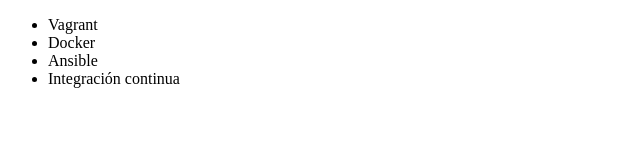
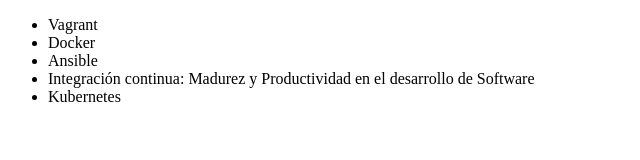
Before and after one commit to MelViP/GitPractice1, a plain HTML site: page index.html in a window 1280 px wide. Shown: the whole page, without its empty margins (0-640 px from the left). Drawn offline with Linux system fonts and the light colour scheme.

Commit message:
agregando datos desde el servidor

```diff
--- a/index.html
+++ b/index.html
@@ -9,7 +9,8 @@
          <li> Vagrant </li>
          <li> Docker </li>
          <li> Ansible </li>
-         <li> Integración continua </li>
+         <li> Integración continua: Madurez y Productividad en el desarrollo de Software </li>
+         <li> Kubernetes</li>
      </ul>
 </body>
 </html>
```
